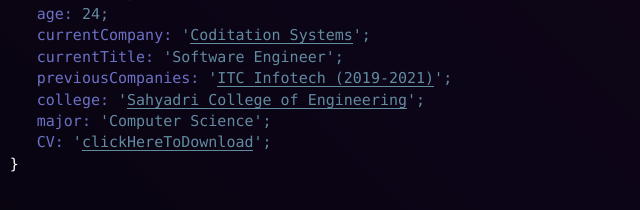
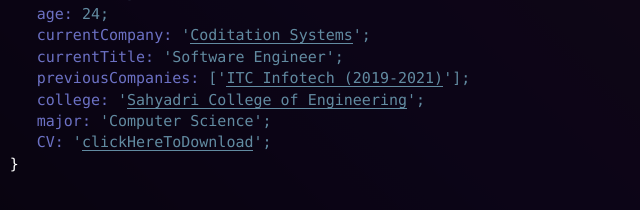
Before and after one commit to thebrijpatel/thebrijpatel.github.io, a plain HTML site: page index.html in a window 1280 px wide. Shown: the part 215-425 px from the top of the page, 153-793 px from the left. Drawn offline with nearby package versions, Linux system fonts and the light colour scheme.

Commit message:
Fixing syntax of visuals

```diff
--- a/index.html
+++ b/index.html
@@ -24,7 +24,7 @@
                 <span class="bp-params">age: <span class="val">24;</span></span>
                 <span class="bp-params">currentCompany: <span class="val">'<a href='https://coditation.com/' target="_blank">Coditation Systems</a>';</span></span>
                 <span class="bp-params">currentTitle: <span class="val">'Software Engineer';</span></span>
-                <span class="bp-params">previousCompanies: <span class="val">'<a href='https://itcinfotech.com' target="_blank">ITC Infotech (2019-2021)</a>';</span></span>
+                <span class="bp-params">previousCompanies: <span class="val">['<a href='https://itcinfotech.com' target="_blank">ITC Infotech (2019-2021)</a>'];</span></span>
                 <span class="bp-params">college: <span class="val">'<a href='http://sahyadri.edu.in' target="_blank">Sahyadri College of Engineering</a>';</span></span>
                 <span class="bp-params">major: <span class="val">'Computer Science';</span></span>
                 <span class="bp-params">CV: <span class="val">'<a href='https://drive.google.com/file/d/10EV-1rRAQYinnt_PunLJ59hOLEBrZT0G/view?usp=sharing' target="_blank">clickHereToDownload</a>';</span></span>
```
